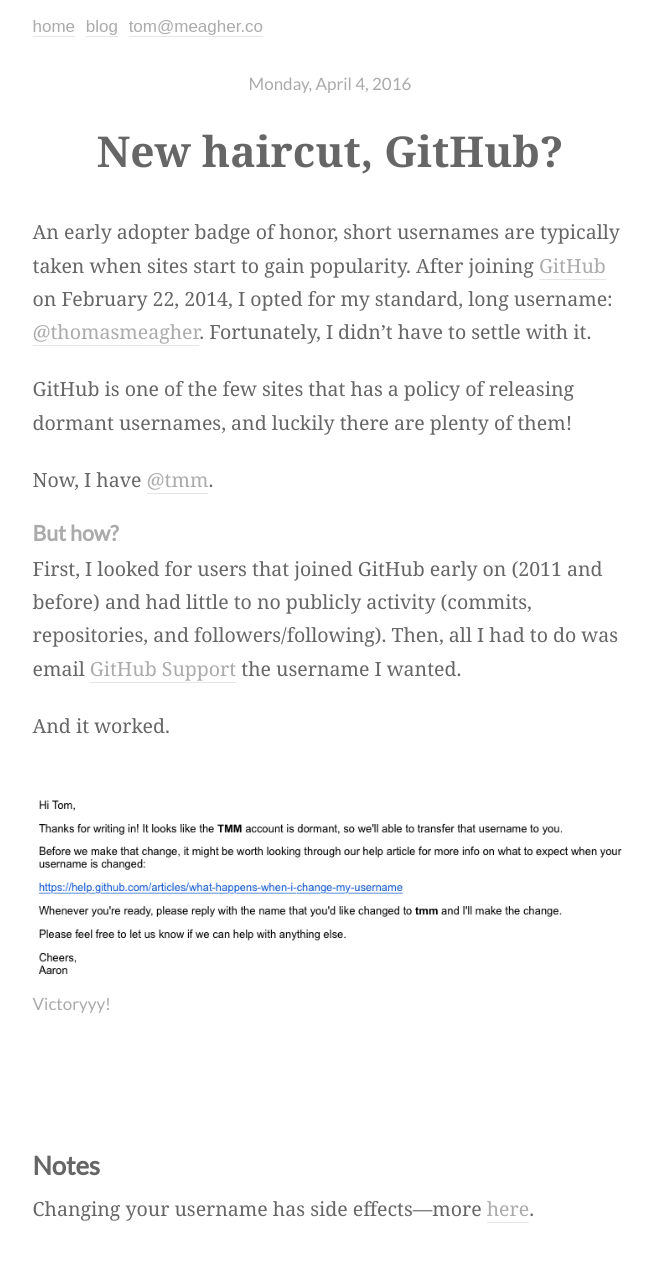
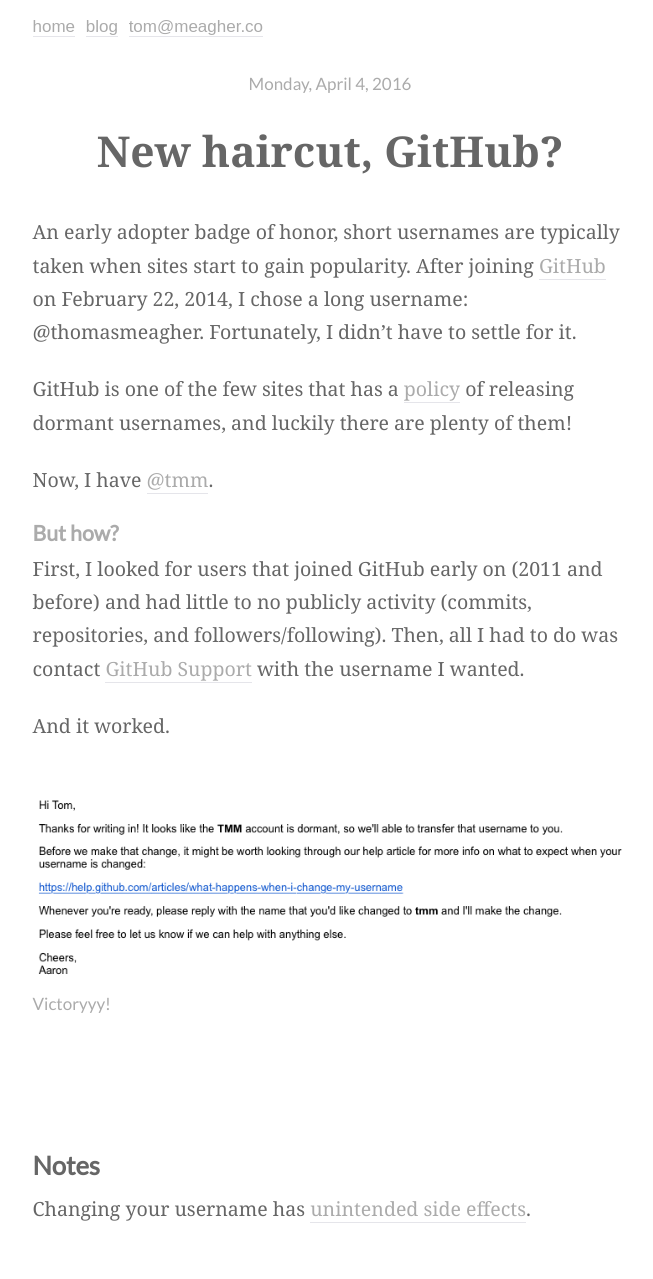
Before and after one commit to tmm/www, a Jekyll site: the page built from blog/_posts/2016-04-05-new-haircut-github.md, in a window 1280 px wide. Shown: the whole page, without its empty margins (310-963 px from the left). Built offline with Jekyll 4.4.1, drawn with Linux system fonts in a browser that asks for light colours.

Commit message:
Update posts

```diff
--- a/_config.yml
+++ b/_config.yml
@@ -19,7 +19,6 @@
 
 # Conversion
 markdown: kramdown
-highlighter: pygments
 
 # Outputting
 paginate: 10
--- a/blog/_posts/2016-04-05-new-haircut-github.md
+++ b/blog/_posts/2016-04-05-new-haircut-github.md
@@ -4,15 +4,15 @@
 date: 2016-04-04 22:38:00
 ---
 
-An early adopter badge of honor, short usernames are typically taken when sites start to gain popularity. After joining [GitHub](https://github.com) on February 22, 2014, I opted for my standard, long username: [@thomasmeagher](https://github.com/thomasmeagher). Fortunately, I didn't have to settle with it.
+An early adopter badge of honor, short usernames are typically taken when sites start to gain popularity. After joining [GitHub](https://github.com) on February 22, 2014, I chose a long username: @thomasmeagher. Fortunately, I didn't have to settle for it.
 
-GitHub is one of the few sites that has a policy of releasing dormant usernames, and luckily there are plenty of them!
+GitHub is one of the few sites that has a [policy](https://help.github.com/articles/name-squatting-policy/) of releasing dormant usernames, and luckily there are plenty of them!
 
 Now, I have [@tmm](https://github.com/tmm).
 
 #### But how?
 
-First, I looked for users that joined GitHub early on (2011 and before) and had little to no publicly activity (commits, repositories, and followers/following). Then, all I had to do was email [GitHub Support](https://github.com/contact) the username I wanted.
+First, I looked for users that joined GitHub early on (2011 and before) and had little to no publicly activity (commits, repositories, and followers/following). Then, all I had to do was contact [GitHub Support](https://github.com/contact) with the username I wanted.
 
 And it worked.
 
@@ -25,4 +25,4 @@
 
 ### Notes
 
-Changing your username has side effects---more [here](https://help.github.com/articles/what-happens-when-i-change-my-username/).
+Changing your username has [unintended side effects](https://help.github.com/articles/what-happens-when-i-change-my-username/).
```
Also changed, not shown: blog/_posts/2015-01-20-two-feet-in-front-of-your-face-2000-miles-away.md (+6 -5 lines), blog/_posts/2015-05-03-double-check.md (+4 -4 lines), 2 other files.
